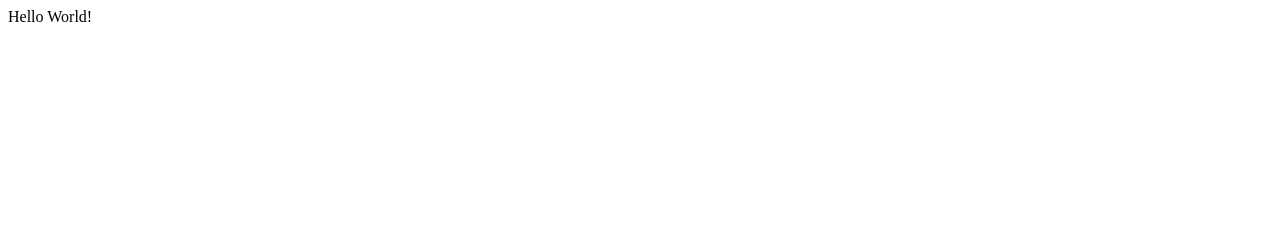
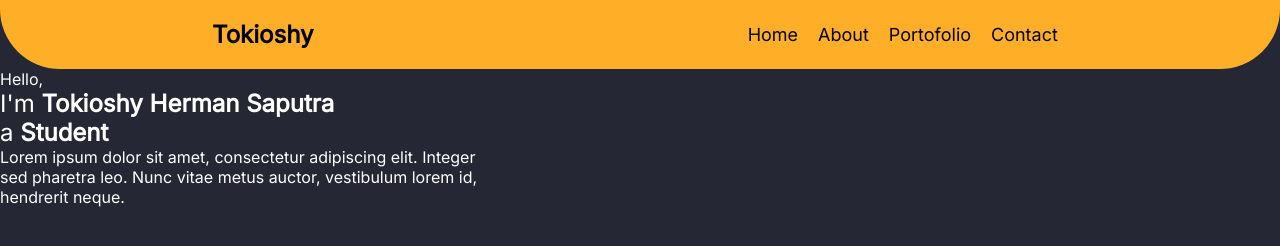
Before and after one commit to Tokioshi/Portfolio, a plain HTML site: page index.html in a window 1280 px wide. Drawn offline with Linux system fonts and the light colour scheme.

Commit message:
Adding new dev branch (zynrr)

```diff
--- /dev/null
+++ b/font.css
@@ -0,0 +1 @@
+@import url("https://fonts.googleapis.com/css2?family=Inter&display=swap");
--- a/index.html
+++ b/index.html
@@ -1,11 +1,34 @@
 <!DOCTYPE html>
 <html lang="en">
-<head>
-    <meta charset="UTF-8">
-    <meta name="viewport" content="width=device-width, initial-scale=1.0">
+  <head>
+    <meta charset="UTF-8" />
+    <meta name="viewport" content="width=device-width, initial-scale=1.0" />
+    <link rel="stylesheet" href="styles.css" />
+    <link rel="stylesheet" href="font.css" />
     <title>Portofolio</title>
-</head>
-<body>
-    Hello World!
-</body>
+  </head>
+  <body>
+    <section id="hero">
+      <nav>
+        <h1>Tokioshy</h1>
+        <ul>
+          <li><a href="#">Home</a></li>
+          <li><a href="#">About</a></li>
+          <li><a href="#">Portofolio</a></li>
+          <li><a href="#">Contact</a></li>
+        </ul>
+      </nav>
+
+      <div class="text">
+        <p>Hello,</p>
+        <h1>I'm <span class="bold">Tokioshy Herman Saputra</span></h1>
+        <h2>a <span class="bold">Student</span></h2>
+        <p>
+          Lorem ipsum dolor sit amet, consectetur adipiscing elit. Integer sed
+          pharetra leo. Nunc vitae metus auctor, vestibulum lorem id, hendrerit
+          neque.
+        </p>
+      </div>
+    </section>
+  </body>
 </html>
--- /dev/null
+++ b/styles.scss
@@ -0,0 +1,64 @@
+*,
+*::before,
+*::after {
+  box-sizing: border-box;
+  margin: 0;
+  padding: 0;
+  text-decoration: none;
+  scroll-behavior: smooth;
+  //   font-family: Arial, Helvetica, sans-serif;
+}
+
+// Default Variable
+$yellow: #ffaf27;
+$white: #ffffff;
+$inter: "Inter", sans-serif; //font-family: 'Inter', sans-serif;
+$title-size: 24px;
+$subtitle-size: 18px;
+$paragraph-size: 16px;
+
+body {
+  background-color: #252734;
+}
+
+nav {
+  background-color: $yellow;
+  border-radius: 0 0 60px 60px; //top-left top-right bottom-right bottom-left
+  display: flex;
+  align-items: center;
+  justify-content: space-around;
+  padding: 20px 0; //Top bottom right left
+  font-family: $inter;
+  h1 {
+    font-size: $title-size;
+  }
+  ul {
+    display: flex;
+    li {
+      padding: 0 10px;
+      list-style-type: none;
+      a {
+        color: black;
+        font-size: $subtitle-size;
+      }
+    }
+  }
+}
+
+#hero {
+  //   background-color: #252734;
+  height: 100vh;
+  font-family: $inter;
+  .bold {
+    font-weight: 600;
+  }
+
+  .text {
+    width: 500px;
+    color: $white;
+    h1,
+    h2 {
+      font-weight: 400;
+    }
+  }
+}
```
Also changed, not shown: styles.css (added), 1 other file.
